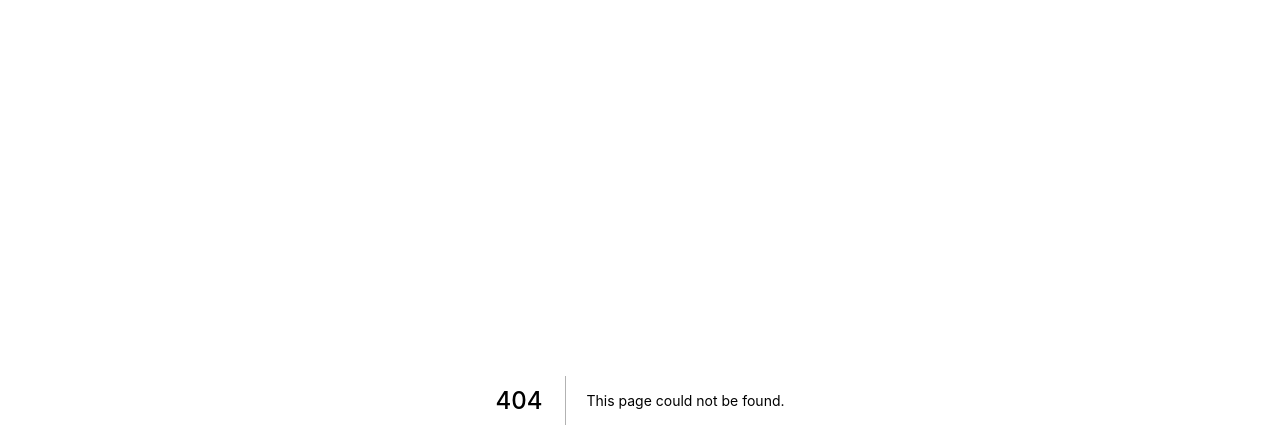
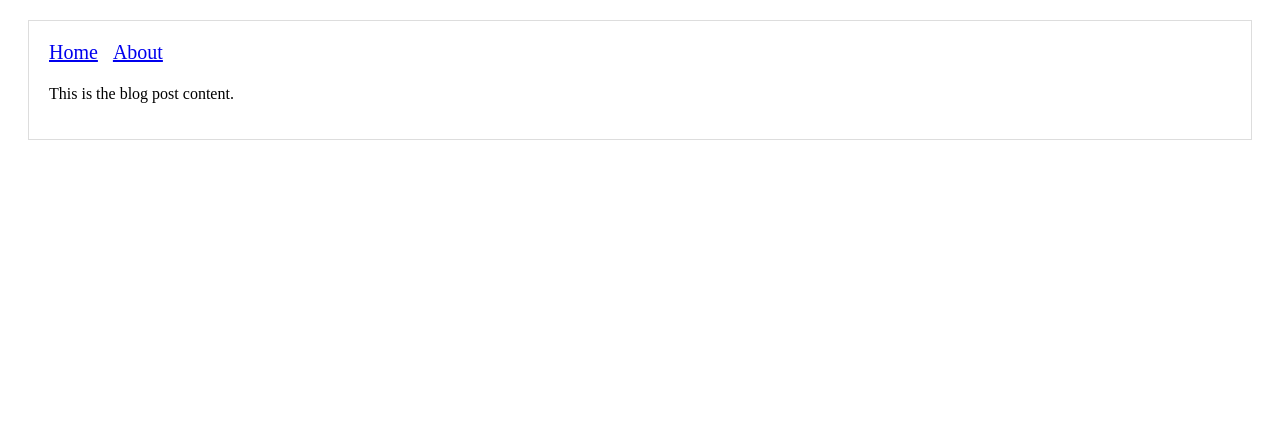
Before and after one commit to khaledkz/IntroNextJs, a Next.js app: page /post in a window 1280 px wide. Before the commit this address had no page. Shown: the top 448 px of the page. Built offline with nearby package versions, Linux system fonts and the light colour scheme.

Commit message:
create post page to handle posted data from query url

```diff
--- /dev/null
+++ b/pages/post.js
@@ -0,0 +1,18 @@
+import {withRouter} from 'next/router'
+import Layout from '../components/MyLayout.js'
+
+const Content = withRouter((props) =>
+(
+   <div>
+    <h1>{props.router.query.title}</h1>
+    <p>This is the blog post content.</p>
+  </div>
+))
+
+const Page =props=> (
+    <Layout>
+       <Content />
+    </Layout>
+)
+
+export default Page
```
